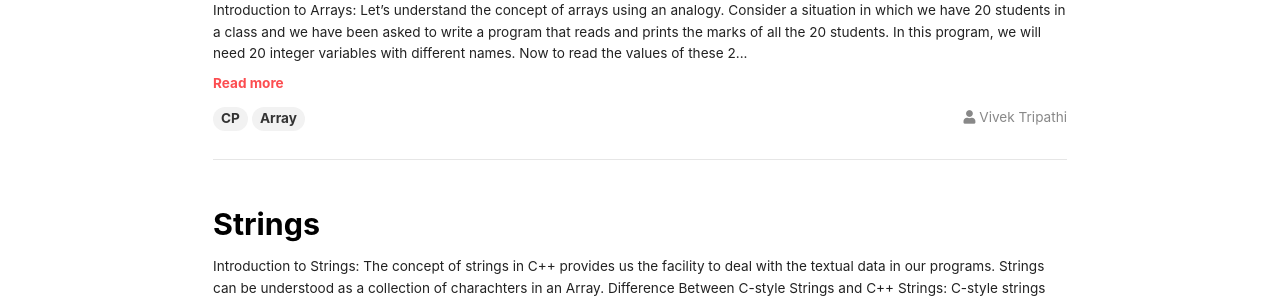
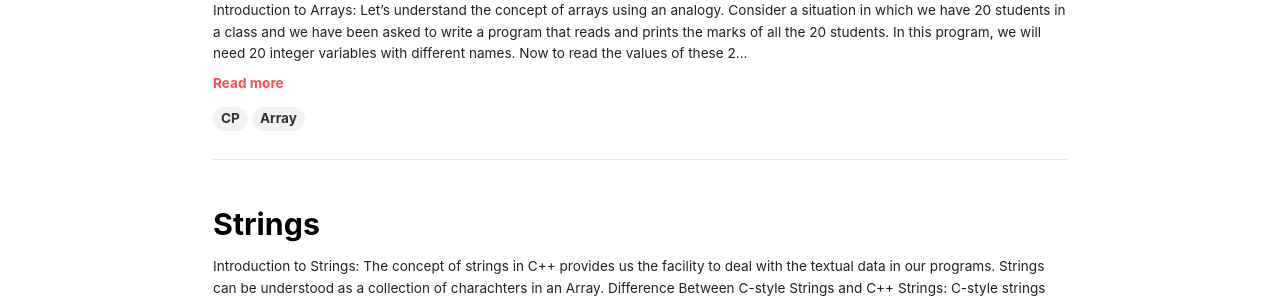
Before and after one commit to programming-club-knit/cp-handbook, a Jekyll site: the page built from index.html, in a window 1280 px wide. Shown: the part 1140-1440 px from the top of the page. Built offline with Jekyll 4.4.1, drawn with Linux system fonts in a browser that asks for light colours; nearby versions of some CDN libraries; formulas are drawn with MathJax 3; the list of posts is cut into pages by our own code.

Commit message:
Fix: Removed Author Details and Profile Information from Articles

```diff
--- a/_data/variables.yml
+++ b/_data/variables.yml
@@ -30,7 +30,7 @@ default:
     show_edit_on_github: false
     show_date: false
     show_tags: true
-    show_author_profile: true
+    show_author_profile: false
     show_subscribe: false
     full_width: false
     sharing: true
--- a/_posts/2024-04-16-06-Array.md
+++ b/_posts/2024-04-16-06-Array.md
@@ -1,7 +1,7 @@
 ---
 title: Arrays
 tags: [CP, Array]
-author: Vivek Tripathi
+permalink: arrays
 ---
 
 # Introduction to Arrays:
```
